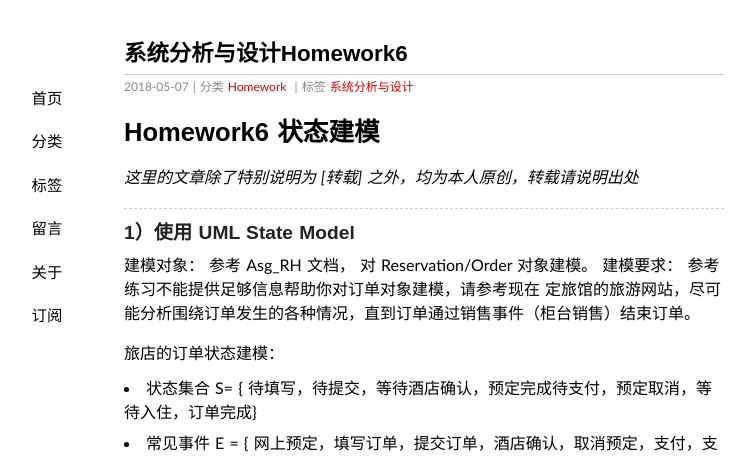
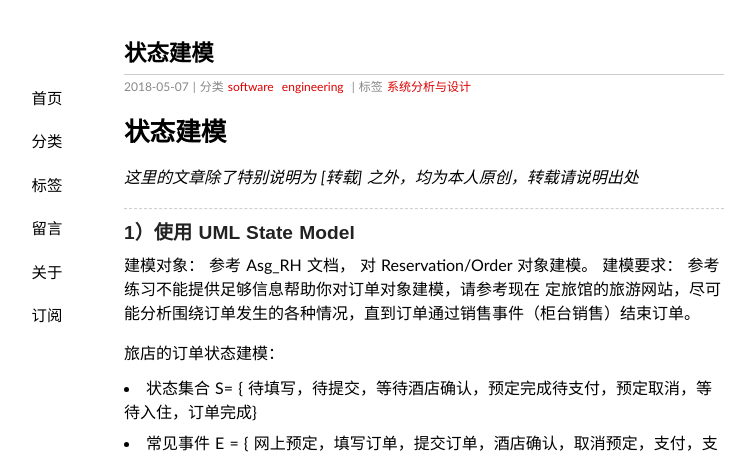
Before and after one commit to Dxiaocai666/Dxiaocai666.github.io, a Jekyll site: the page built from _posts/2018-05-07-homework6.md, in a window 1280 px wide, cut to the strip 0-457 px from the top of the page. Shown: the whole strip, without its empty margins (216-968 px from the left). Built offline with Jekyll 4.4.1, drawn with Linux system fonts in a browser that asks for light colours; comment, search, counter and statistics services are not loaded.

Commit message:
Update 2018-05-07-homework6.md

```diff
--- a/_posts/2018-05-07-homework6.md
+++ b/_posts/2018-05-07-homework6.md
@@ -1,12 +1,12 @@
 ---
 layout: post
-title: 系统分析与设计Homework6
+title: 状态建模
 date: 2018-05-07 20:00:10+00:00
-categories: Homework
+categories: software engineering
 tags: 系统分析与设计
 ---
 
-# Homework6 状态建模
+# 状态建模
 
 *这里的文章除了特别说明为 [转载] 之外，均为本人原创，转载请说明出处*
 
```
